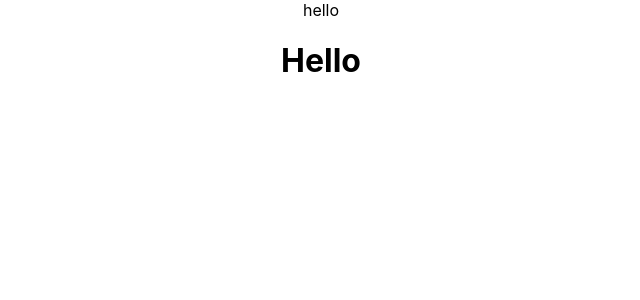
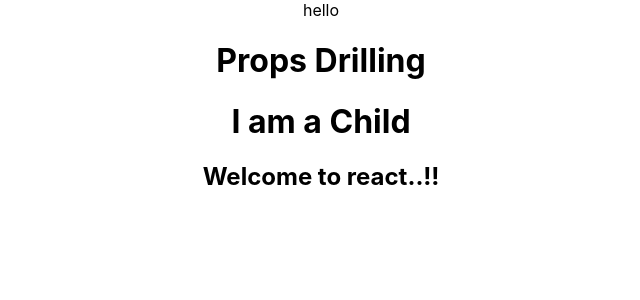
Before and after one commit to poojarupanwar/React_Learn, a React (Create React App) app in the folder learnreact/: page / in a window 1280 px wide. Shown: the top 300 px of the page, without its empty margins (319-959 px from the left). Built offline with nearby package versions, Linux system fonts and the light colour scheme.

Commit message:
Update App.js

```diff
--- a/learnreact/src/App.js
+++ b/learnreact/src/App.js
@@ -1,6 +1,7 @@
 // import logo from './logo.svg';
 import './App.css';
-import ClassCompLifeCycleMethods from './components/Day5/ClassCompLifeCycleMethods';
+// import ClassCompLifeCycleMethods from './components/Day5/ClassCompLifeCycleMethods';
+import PropDrills from './components/Day8/PropDrills';
 // import ConditionalRendering from './components/Day4/ConditionalRendering';
 // import PureComp from './components/Day7/PureComp';
 // import ParentComp from './Day7/ParantComp';
@@ -24,12 +25,12 @@
            {/* <PropsDestructureInClass name="pooja" company="Avalara"/> */}
            {/* <StateComp/> */}
            {/* <StylingReactComp/> */}
-           <ClassCompLifeCycleMethods/>
+           {/* <ClassCompLifeCycleMethods/> */}
            {/* <FormBasics/> */}
            {/* <ParentComp/> */}
            {/* <ConditionalRendering/> */}
            {/* <PureComp/> */}
-
+            <PropDrills/>
     </div>
   );
 }
```
